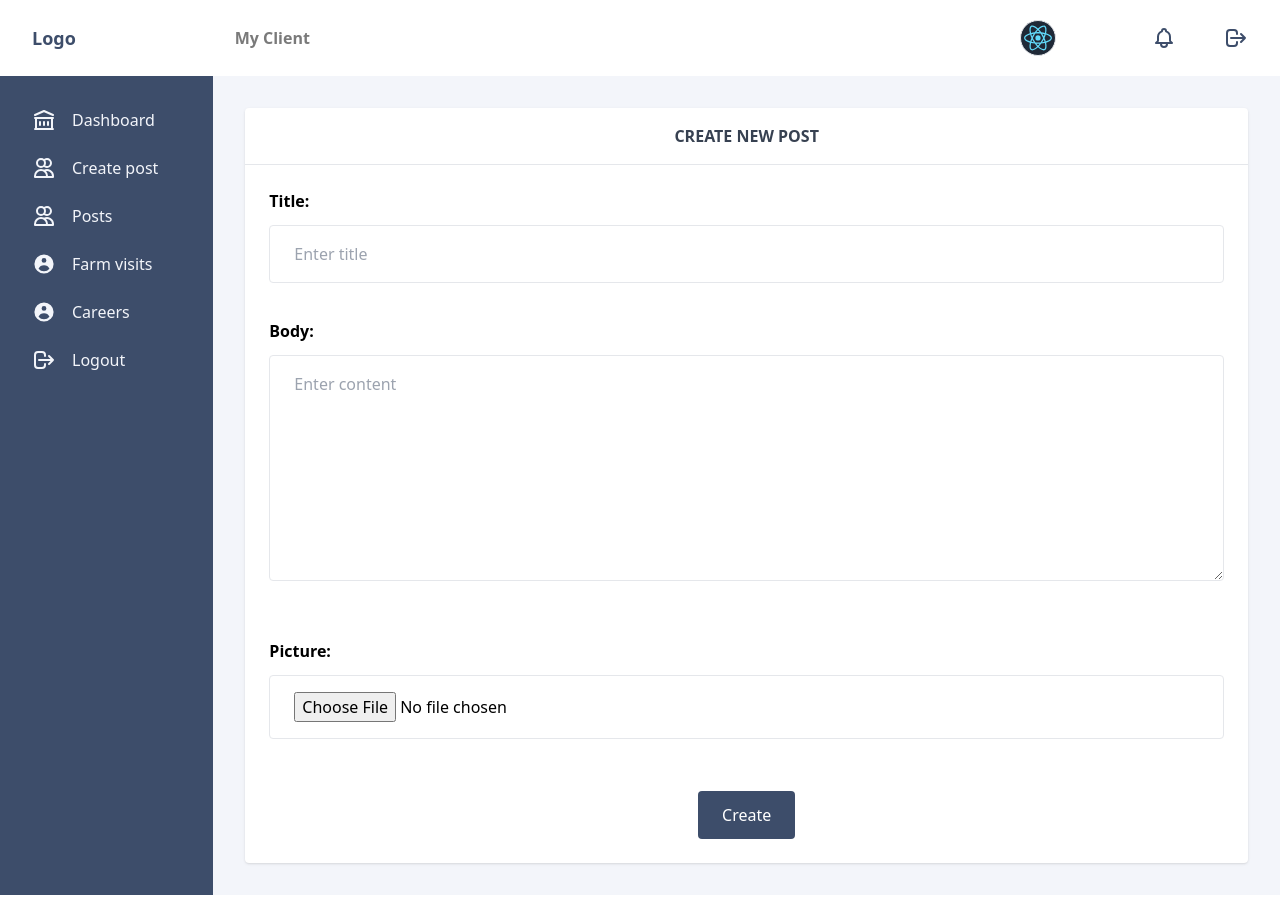
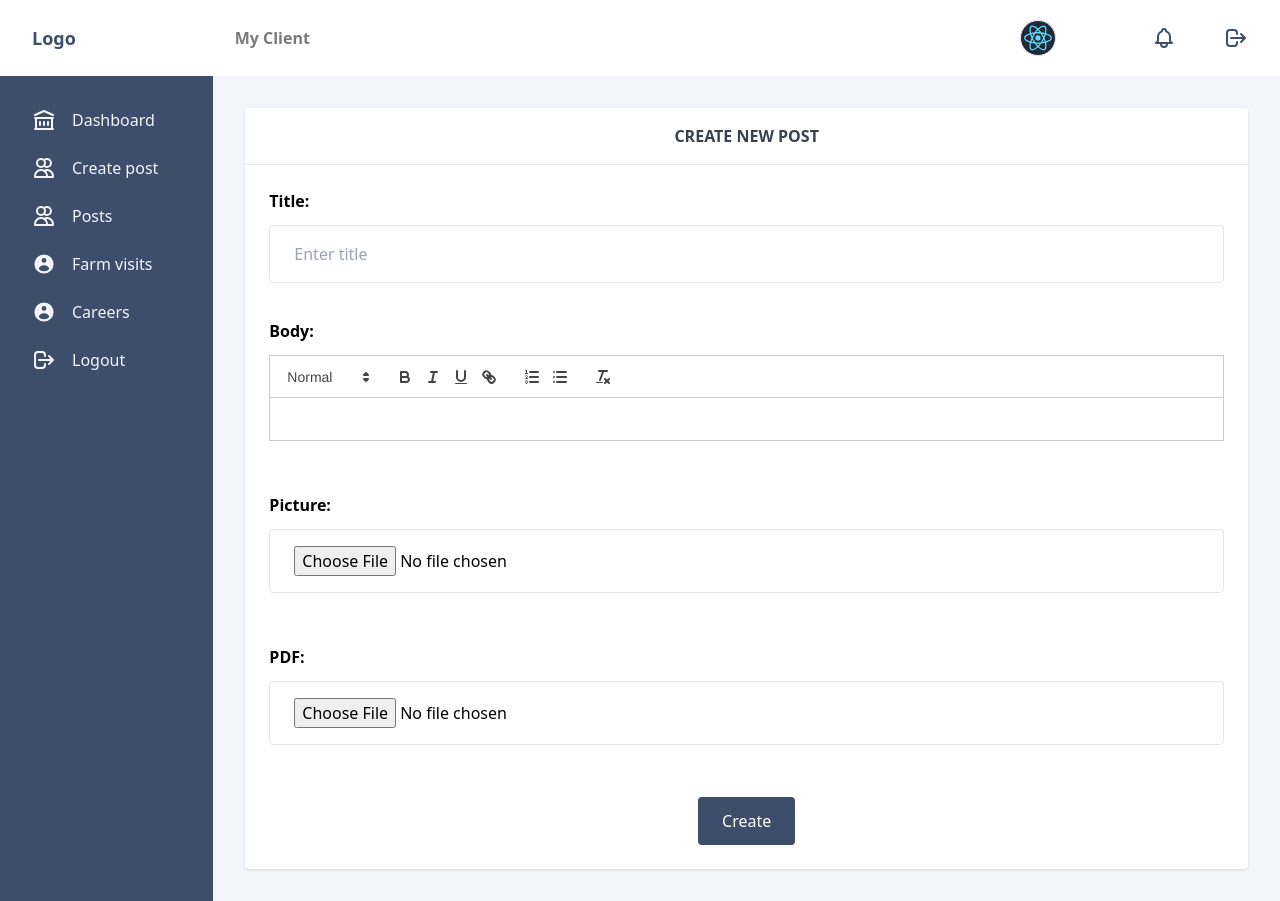
Before and after one commit to Adenekan123/React-Dashboard, a React (Create React App) app: page /createpost in a window 1280 px wide. Built offline with nearby package versions, Linux system fonts and the light colour scheme; sample sign-in values are in the browser's storage.

Commit message:
added pdf upload

```diff
--- a/package.json
+++ b/package.json
@@ -10,6 +10,7 @@
         "axios": "^0.27.2",
         "react": "^18.1.0",
         "react-dom": "^18.1.0",
+        "react-quill": "^2.0.0",
         "react-redux": "^8.0.1",
         "react-router-dom": "^6.3.0",
         "react-scripts": "5.0.1",
--- a/src/features/post/postSlice.js
+++ b/src/features/post/postSlice.js
@@ -131,8 +131,10 @@ export const addPost = (data) => async (dispatch) => {
   const formData = new FormData();
   formData.append("title", data["title"]);
   formData.append("body", data["body"]);
-  formData.append("image", data["image"]);
-  try {
+  data["image"] && formData.append("image", data["image"]);
+  data["pdf"] && formData.append("pdf", data["pdf"]);
+
+    try {
     const response = await fetch(`${process.env.REACT_APP_API_URL}/posts`, {
       method: "POST",
       body: formData,
@@ -155,7 +157,8 @@ export const updatePost = (postId, updatedData) => async (dispatch) => {
   const formData = new FormData();
   formData.append("title", updatedData["title"]);
   formData.append("body", updatedData["body"]);
-  formData.append("image", updatedData["image"]);
+  updatedData["image"] && formData.append("image", updatedData["image"]);
+  updatedData['pdf'] &&  formData.append("pdf", updatedData["pdf"]);
   try {
     const response = await fetch(
       `${process.env.REACT_APP_API_URL}/posts/${postId}`,
--- a/src/pages/createpost.js
+++ b/src/pages/createpost.js
@@ -6,11 +6,14 @@ import { Header } from "../components/Header";
 import { Aside } from "../components/Aside";
 import { Main } from "../components/Main";
 import { Container } from "../components/Container";
+import ReactQuill from "react-quill";
+import "react-quill/dist/quill.snow.css";
 
 const initialState = {
   title: "",
   body: "",
   image: "",
+  pdf: "",
 };
 
 const Createpost = () => {
@@ -20,9 +23,10 @@ const Createpost = () => {
   const [inputs, setInputs] = useState(initialState);
 
   const handleFileUpload = (event) => {
-    setInputs({ ...inputs, image: event.target.files[0] });
-    console.log(event.target.files[0]);
+    const {name,files} = event.target
+    setInputs({ ...inputs, [name]:files[0] });
   };
+
 
   const updateinputs = function (e) {
     setInputs({
@@ -30,6 +34,10 @@ const Createpost = () => {
       [e.target.name]: e.target.value,
     });
   };
+
+  const updateBody = function (value){
+    setInputs(prev=>({...prev,body:value}))
+  }
 
   const onSubmit = async function (e) {
     e.preventDefault();
@@ -58,11 +66,12 @@ const Createpost = () => {
                     Create New Post
                   </h2>
                 </div>
-                <div className="md:grid grid-cols-12 gap-3 card-body p-6">
+                <form onSubmit={onSubmit} className="md:grid grid-cols-12 gap-3 card-body p-6">
                   <div className="mb-6 col-span-12">
                     <label
                       htmlFor="username"
-                      className="block mb-3 font-semibold">
+                      className="block mb-3 font-semibold"
+                    >
                       Title:
                     </label>
                     <input
@@ -79,16 +88,11 @@ const Createpost = () => {
                   <div className=" mb-10 col-span-12">
                     <label
                       htmlFor="password"
-                      className="block mb-3 font-semibold">
+                      className="block mb-3 font-semibold"
+                    >
                       Body:
                     </label>
-                    <textarea
-                      rows="8"
-                      className=" w-full border rounded px-6 py-4"
-                      placeholder="Enter content"
-                      name="body"
-                      value={inputs.body}
-                      onChange={updateinputs}></textarea>
+                    <ReactQuill value={inputs.body} onChange={updateBody} />
                   </div>
                   <div className=" mb-10 col-span-12">
                     <label htmlFor="image" className="block mb-3 font-semibold">
@@ -102,15 +106,28 @@ const Createpost = () => {
                       onChange={handleFileUpload}
                     />
                   </div>
+                  <div className=" mb-10 col-span-12">
+                    <label htmlFor="image" className="block mb-3 font-semibold">
+                      PDF:
+                    </label>
+                    <input
+                      type="file"
+                      accept="application/pdf"
+                      className=" w-full border rounded px-6 py-4"
+                      name="pdf"
+                      onChange={handleFileUpload}
+                    />
+                  </div>
 
                   <div className="text-center col-span-12">
                     <button
                       className="bg-primary hover:bg-gray-700 px-6 py-3 capitalize rounded font-medium text-white"
-                      onClick={onSubmit}>
+                      type="submit"
+                    >
                       Create
                     </button>
                   </div>
-                </div>
+                </form>
               </div>
             </div>
           </div>
--- a/src/pages/editpost.js
+++ b/src/pages/editpost.js
@@ -1,6 +1,9 @@
 import React, { useState, useEffect } from "react";
 import { useDispatch, useSelector } from "react-redux";
 import { useParams } from "react-router-dom";
+
+import ReactQuill from "react-quill";
+import "react-quill/dist/quill.snow.css";
 
 import { updatePost, fetchPost } from "../features/post/postSlice";
 
@@ -13,6 +16,7 @@ const initialState = {
   title: "",
   body: "",
   image: "",
+  pdf: "",
 };
 
 const Editpost = () => {
@@ -30,7 +34,11 @@ const Editpost = () => {
   };
 
   const handleFileUpload = (event) => {
-    setInputs({ ...inputs, image: event.target.files[0] });
+    const { name, files } = event.target;
+    setInputs({ ...inputs, [name]: files[0] });
+  };
+  const updateBody = function (value) {
+    setInputs((prev) => ({ ...prev, body: value }));
   };
 
   const onSubmit = function (e) {
@@ -39,6 +47,7 @@ const Editpost = () => {
       return alert("Please enter all fields");
     dispatch(updatePost(id, { ...inputs }));
   };
+
 
   useEffect(() => {
     dispatch(fetchPost(id));
@@ -72,11 +81,12 @@ const Editpost = () => {
                       Update Post
                     </h2>
                   </div>
-                  <div className="md:grid grid-cols-12 gap-3 card-body p-6">
+                  <form onSubmit={onSubmit} className="md:grid grid-cols-12 gap-3 card-body p-6">
                     <div className="mb-6 col-span-12">
                       <label
                         htmlFor="username"
-                        className="block mb-3 font-semibold">
+                        className="block mb-3 font-semibold"
+                      >
                         Title:
                       </label>
                       <input
@@ -93,21 +103,17 @@ const Editpost = () => {
                     <div className=" mb-10 col-span-12">
                       <label
                         htmlFor="password"
-                        className="block mb-3 font-semibold">
+                        className="block mb-3 font-semibold"
+                      >
                         Body:
                       </label>
-                      <textarea
-                        rows="8"
-                        className=" w-full border rounded px-6 py-4"
-                        placeholder="Enter content"
-                        name="body"
-                        value={inputs.body}
-                        onChange={updateinputs}></textarea>
+                      <ReactQuill value={inputs.body} onChange={updateBody} />
                     </div>
                     <div className=" mb-10 col-span-12">
                       <label
                         htmlFor="image"
-                        className="block mb-3 font-semibold">
+                        className="block mb-3 font-semibold"
+                      >
                         Picture:
                       </label>
                       <input
@@ -118,15 +124,27 @@ const Editpost = () => {
                         onChange={handleFileUpload}
                       />
                     </div>
-
+                    <div className=" mb-10 col-span-12">
+                    <label htmlFor="image" className="block mb-3 font-semibold">
+                      PDF:
+                    </label>
+                    <input
+                      type="file"
+                      accept="application/pdf"
+                      className=" w-full border rounded px-6 py-4"
+                      name="pdf"
+                      onChange={handleFileUpload}
+                    />
+                  </div>
                     <div className="text-center col-span-12">
                       <button
                         className="bg-primary hover:bg-gray-700 px-6 py-3 capitalize rounded font-medium text-white"
-                        onClick={onSubmit}>
+                        type="submit"
+                      >
                         Update
                       </button>
                     </div>
-                  </div>
+                  </form>
                 </div>
               </div>
             </div>
--- a/src/pages/posts.js
+++ b/src/pages/posts.js
@@ -40,7 +40,7 @@ const Posts = () => {
                       {post.image && (
                         <img
                           className="w-full h-40 object-cover"
-                          src={`data:${post.image.contentType};base64,${post.image.data}`}
+                          src={`${post.image.url}`}
                           alt={post.title}
                         />
                       )}
```
Also changed, not shown: 2 other files (tests, documents, lock files or other folders).
